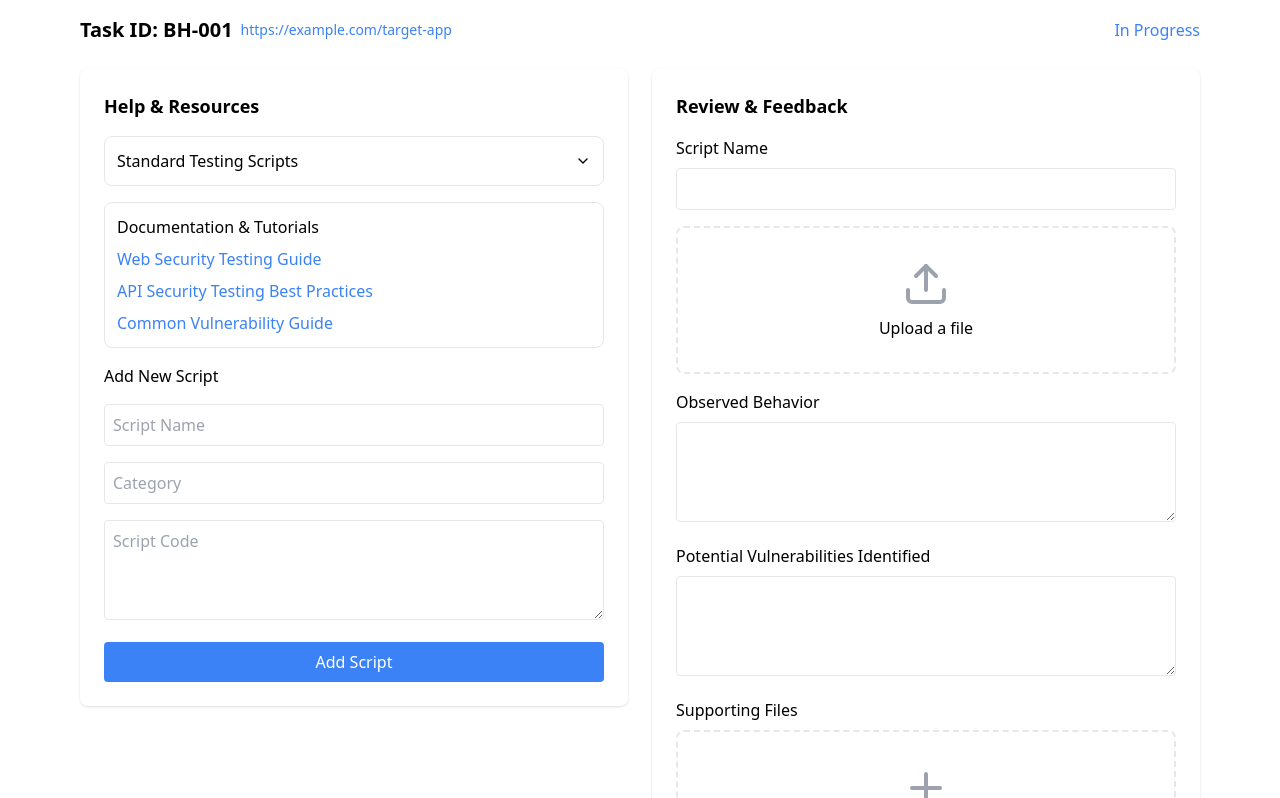
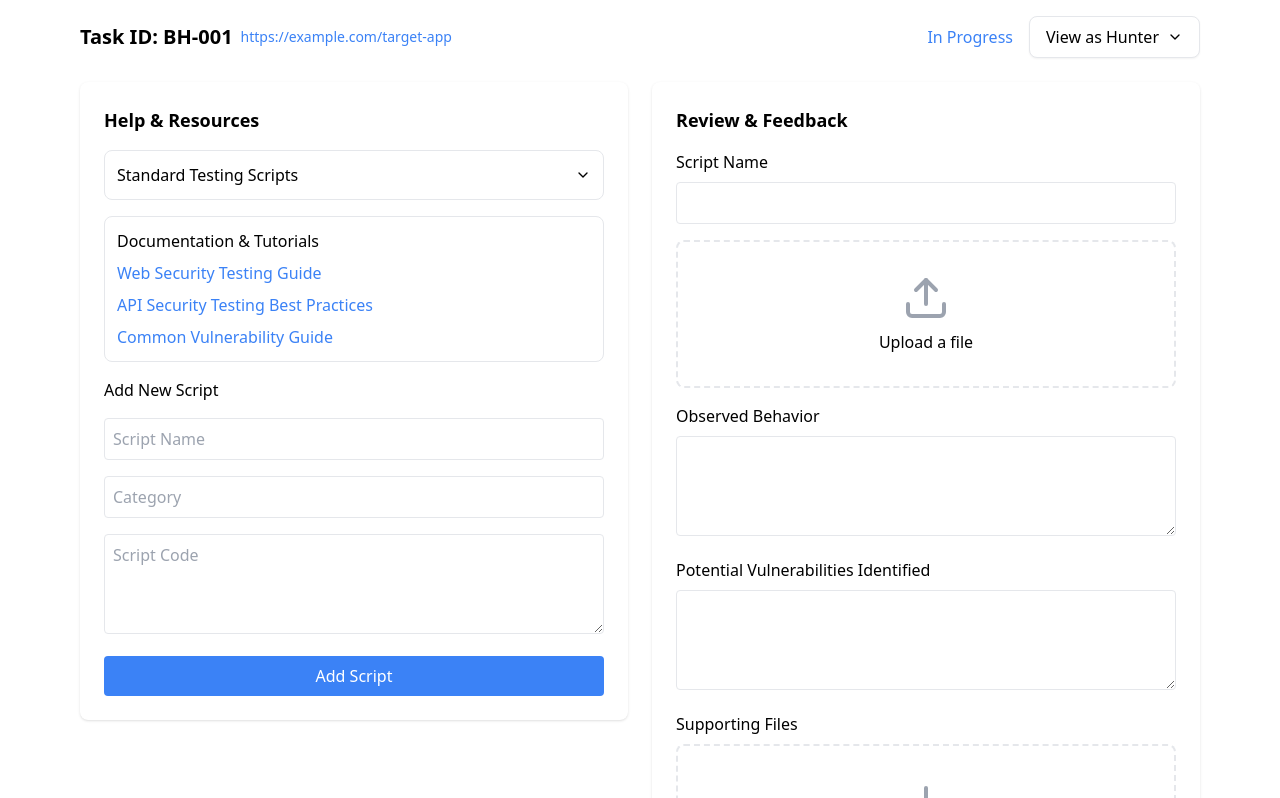
Before and after one commit to Fardeennnnnnnnnnkhan/BugDashBoard, a React (Vite) app in the folder bug_dashboard/: page /tool in a window 1280 px wide. Shown: the top 798 px of the page. Built offline with nearby package versions, Linux system fonts and the light colour scheme.

Commit message:
Initial commit for Security Testing Dashboard

```diff
--- a/bug_dashboard/src/App.jsx
+++ b/bug_dashboard/src/App.jsx
@@ -8,6 +8,7 @@ import Coach from "./assets/Componets/Coach Dashboard/coach";
 import Tool from './assets/Componets/Tool/tool';
 import TaskDetails from "./assets/Componets/Task/task";
 import Task from './assets/Componets/Task/task';
+
 function App() {
   const [userRole, setUserRole] = useState(localStorage.getItem("userRole"));
 
@@ -28,7 +29,10 @@ function App() {
         {/* <Route path="/admin" element={userRole === "admin" ? <Admin /> : <Navigate to="/login" replace />} /> */}
         <Route path="/tool" element={<Tool/>} />
         <Route path="/task" element={<Task/>} />
+
         <Route path="/task-details/:taskId" element={<TaskDetails />} />
+
+
 
 
       </Routes>
--- a/bug_dashboard/src/assets/Componets/Tool/tool.jsx
+++ b/bug_dashboard/src/assets/Componets/Tool/tool.jsx
@@ -1,42 +1,48 @@
-import React, { useState } from 'react';
-import { ChevronDown, Upload, Plus } from 'lucide-react';
+import React, { useState } from "react";
+import { ChevronDown, Upload, Plus } from "lucide-react";
 
 const SecurityTestingDashboard = () => {
-  const [scriptName, setScriptName] = useState('');
-  const [category, setCategory] = useState('');
-  const [scriptCode, setScriptCode] = useState('');
-  const [reportSummary, setReportSummary] = useState('');
-  const [difficultyRating, setDifficultyRating] = useState('Medium');
-
-  // State for dropdowns
+  const [scriptName, setScriptName] = useState("");
+  const [category, setCategory] = useState("");
+  const [scriptCode, setScriptCode] = useState("");
+  const [reportSummary, setReportSummary] = useState("");
+  const [difficultyRating, setDifficultyRating] = useState("Medium");
   const [isTestingScriptsOpen, setIsTestingScriptsOpen] = useState(false);
   const [selectedScript, setSelectedScript] = useState(null);
 
+  // Role selection state
+  const [selectedRole, setSelectedRole] = useState("hunter");
+  const [isRoleDropdownOpen, setIsRoleDropdownOpen] = useState(false);
+  const roles = [
+    { id: "hunter", label: "View as Hunter" },
+    { id: "coach", label: "View as Coach" },
+    { id: "admin", label: "View as Admin" },
+  ];
+
+  const handleRoleChange = (role) => {
+    setSelectedRole(role);
+    setIsRoleDropdownOpen(false);
+
+    if (role === "coach") navigate("/coachview");
+    if (role === "admin") navigate("/adminview");
+  };
+
   // Testing scripts data
   const standardScripts = {
-    'XSS': {
-      description: 'Cross-site scripting test scripts',
-      scripts: [
-        'Basic XSS Test',
-        'DOM-based XSS Test',
-        'Stored XSS Test'
-      ]
+    XSS: {
+      description: "Cross-site scripting test scripts",
+      scripts: ["Basic XSS Test", "DOM-based XSS Test", "Stored XSS Test"],
     },
-    'SQL Injection': {
-      description: 'SQL injection test scripts',
-      scripts: [
-        'Basic SQL Injection',
-        'Time-based Blind',
-        'Union-based Test'
-      ]
-    }
+    "SQL Injection": {
+      description: "SQL injection test scripts",
+      scripts: ["Basic SQL Injection", "Time-based Blind", "Union-based Test"],
+    },
   };
 
   // Handle script selection
   const handleScriptSelect = (scriptType, script) => {
     setSelectedScript({ type: scriptType, name: script });
     setScriptName(script);
-    // Add example script code based on selection
     setScriptCode(`// ${script} Template\n// Add your test cases here\n`);
   };
 
@@ -44,8 +50,7 @@ const SecurityTestingDashboard = () => {
   const handleFileUpload = (event) => {
     const file = event.target.files[0];
     if (file) {
-      // Add your file handling logic here
-      console.log('File selected:', file.name);
+      console.log("File selected:", file.name);
     }
   };
 
@@ -54,11 +59,48 @@ const SecurityTestingDashboard = () => {
       <div className="flex items-center justify-between mb-6">
         <div className="flex items-center gap-2">
           <h1 className="text-xl font-semibold">Task ID: BH-001</h1>
-          <a href="https://example.com/target-app" className="text-blue-500 hover:underline text-sm">
+          <a
+            href="https://example.com/target-app"
+            className="text-blue-500 hover:underline text-sm"
+          >
             https://example.com/target-app
           </a>
         </div>
+
+        {/* Role Selector and Status */}
+        <div className="flex items-center gap-4">
           <span className="text-blue-500">In Progress</span>
+          <div className="relative">
+            <button
+              className="flex items-center gap-2 px-4 py-2 bg-white border rounded-lg shadow-sm hover:bg-gray-50"
+              onClick={() => setIsRoleDropdownOpen(!isRoleDropdownOpen)}
+            >
+              {roles.find((role) => role.id === selectedRole)?.label}
+              <ChevronDown
+                className={`h-4 w-4 transition-transform ${
+                  isRoleDropdownOpen ? "rotate-180" : ""
+                }`}
+              />
+            </button>
+
+            {isRoleDropdownOpen && (
+              <div className="absolute right-0 mt-2 w-48 bg-white border rounded-lg shadow-lg z-10">
+                {roles.map((role) => (
+                  <button
+                    key={role.id}
+                    className="w-full px-4 py-2 text-left hover:bg-gray-50 first:rounded-t-lg last:rounded-b-lg"
+                    onClick={() => {
+                      setSelectedRole(role.id);
+                      setIsRoleDropdownOpen(false);
+                    }}
+                  >
+                    {role.label}
+                  </button>
+                ))}
+              </div>
+            )}
+          </div>
+        </div>
       </div>
 
       <div className="grid grid-cols-1 md:grid-cols-2 gap-6">
@@ -74,11 +116,16 @@ const SecurityTestingDashboard = () => {
                   onClick={() => setIsTestingScriptsOpen(!isTestingScriptsOpen)}
                 >
                   <span>Standard Testing Scripts</span>
-                  <ChevronDown className={`h-4 w-4 transform transition-transform ${isTestingScriptsOpen ? 'rotate-180' : ''}`} />
+                  <ChevronDown
+                    className={`h-4 w-4 transform transition-transform ${
+                      isTestingScriptsOpen ? "rotate-180" : ""
+                    }`}
+                  />
                 </button>
                 {isTestingScriptsOpen && (
                   <div className="border-t p-3">
-                    {Object.entries(standardScripts).map(([category, content]) => (
+                    {Object.entries(standardScripts).map(
+                      ([category, content]) => (
                         <div key={category} className="mb-4">
                           <h3 className="font-medium mb-2">{category}</h3>
                           <div className="space-y-2 pl-4">
@@ -86,14 +133,17 @@ const SecurityTestingDashboard = () => {
                               <button
                                 key={script}
                                 className="w-full text-left p-2 hover:bg-gray-50 rounded text-sm"
-                              onClick={() => handleScriptSelect(category, script)}
+                                onClick={() =>
+                                  handleScriptSelect(category, script)
+                                }
                               >
                                 {script}
                               </button>
                             ))}
                           </div>
                         </div>
-                    ))}
+                      )
+                    )}
                   </div>
                 )}
               </div>
@@ -101,9 +151,21 @@ const SecurityTestingDashboard = () => {
               <div className="border rounded-lg p-3">
                 <h3 className="font-medium mb-2">Documentation & Tutorials</h3>
                 <ul className="space-y-2 text-blue-500">
-                  <li><a href="#" className="hover:underline">Web Security Testing Guide</a></li>
-                  <li><a href="#" className="hover:underline">API Security Testing Best Practices</a></li>
-                  <li><a href="#" className="hover:underline">Common Vulnerability Guide</a></li>
+                  <li>
+                    <a href="#" className="hover:underline">
+                      Web Security Testing Guide
+                    </a>
+                  </li>
+                  <li>
+                    <a href="#" className="hover:underline">
+                      API Security Testing Best Practices
+                    </a>
+                  </li>
+                  <li>
+                    <a href="#" className="hover:underline">
+                      Common Vulnerability Guide
+                    </a>
+                  </li>
                 </ul>
               </div>
 
@@ -148,13 +210,15 @@ const SecurityTestingDashboard = () => {
                 <input
                   type="text"
                   className="w-full p-2 border rounded"
-                  value={selectedScript?.name || ''}
+                  value={selectedScript?.name || ""}
                   readOnly
                 />
               </div>
 
-              <div className="border-2 border-dashed rounded-lg p-8 text-center cursor-pointer"
-                   onClick={() => document.getElementById('file-upload').click()}>
+              <div
+                className="border-2 border-dashed rounded-lg p-8 text-center cursor-pointer"
+                onClick={() => document.getElementById("file-upload").click()}
+              >
                 <Upload className="mx-auto h-12 w-12 text-gray-400" />
                 <div className="mt-2">Upload a file</div>
                 <input
@@ -171,14 +235,20 @@ const SecurityTestingDashboard = () => {
               </div>
 
               <div>
-                <label className="block mb-2">Potential Vulnerabilities Identified</label>
+                <label className="block mb-2">
+                  Potential Vulnerabilities Identified
+                </label>
                 <textarea className="w-full p-2 border rounded min-h-[100px]" />
               </div>
 
               <div>
                 <label className="block mb-2">Supporting Files</label>
-                <div className="border-2 border-dashed rounded-lg p-8 text-center cursor-pointer"
-                     onClick={() => document.getElementById('supporting-files').click()}>
+                <div
+                  className="border-2 border-dashed rounded-lg p-8 text-center cursor-pointer"
+                  onClick={() =>
+                    document.getElementById("supporting-files").click()
+                  }
+                >
                   <Plus className="mx-auto h-12 w-12 text-gray-400" />
                   <div className="mt-2">Add files</div>
                   <input
```
Lines whose indentation alone changed are shown as unchanged.
